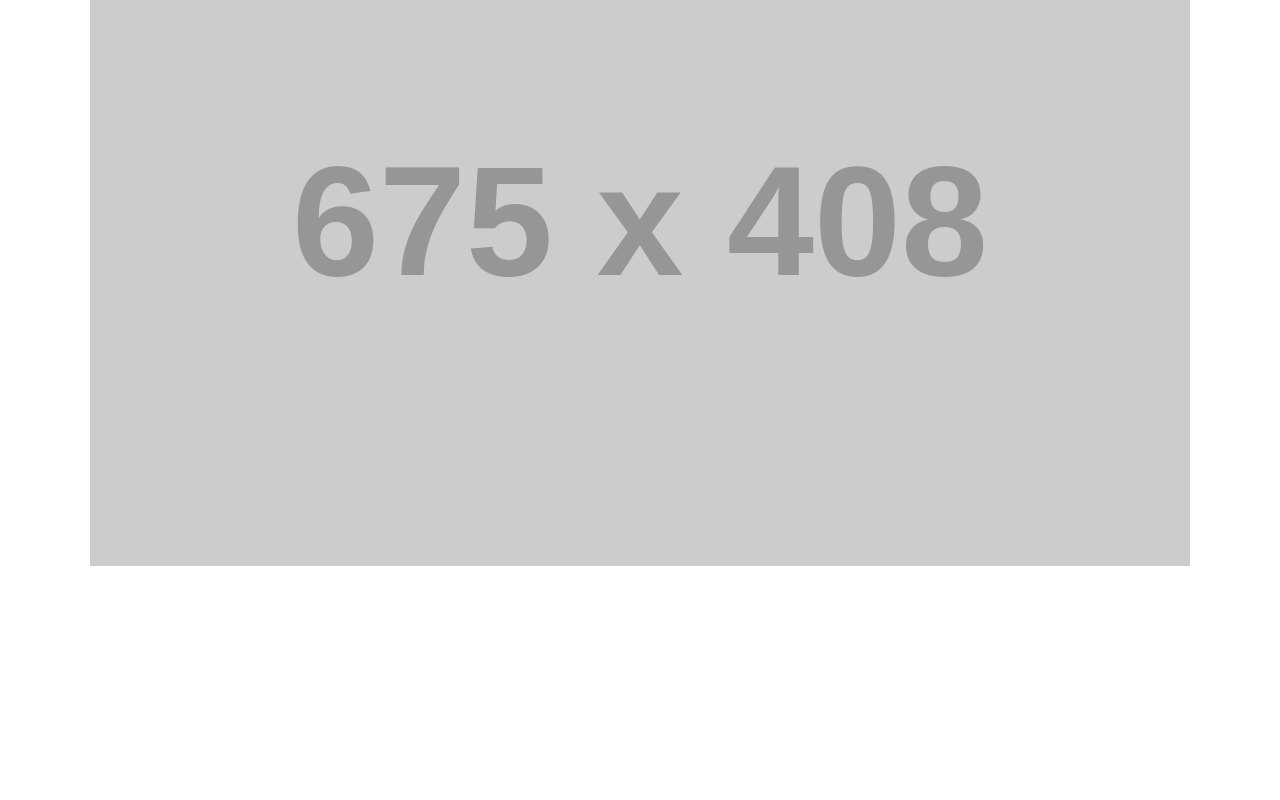
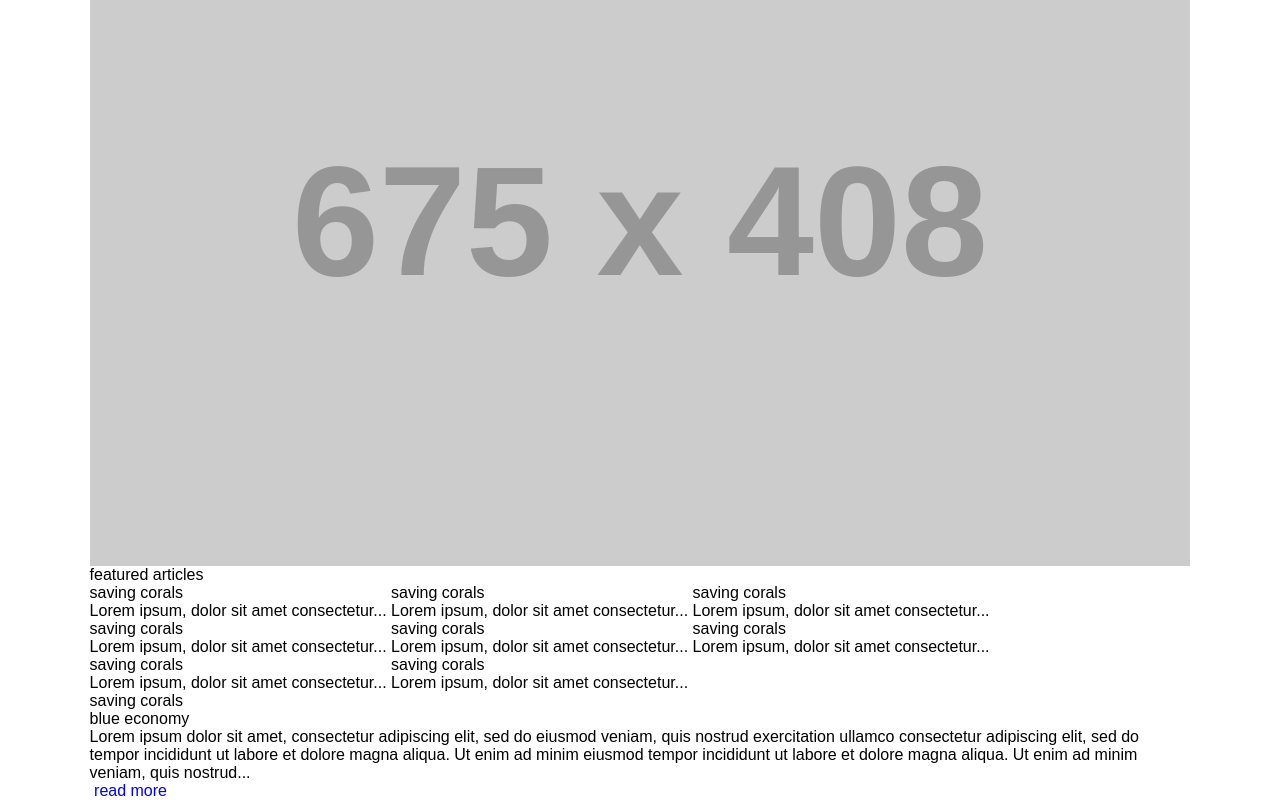
Before and after one commit to Abhijeet-Portfolio/blue-economy-sass, a plain HTML site: page index.html in a window 1280 px wide. Shown: the part 326-1126 px from the top of the page. Before the commit the page ends 892 px from the top, so only its background shows below. Drawn offline with Linux system fonts and the light colour scheme; placeholder pictures from the web are drawn by us.

Commit message:
featured-articles section html done

```diff
--- a/index.html
+++ b/index.html
@@ -68,6 +68,54 @@
         </div>
       </section>
       <!--world-ocean section end-->
+      <!--featured-articles section start-->
+      <section class="featured-articles">
+        <div class="wrapper">
+          <h2>featured articles</h2>
+          <ul>
+            <li>
+              <h3>saving corals</h3>
+              <p>Lorem ipsum, dolor sit amet consectetur...</p>
+            </li>
+            <li>
+              <h3>saving corals</h3>
+              <p>Lorem ipsum, dolor sit amet consectetur...</p>
+            </li>
+            <li>
+              <h3>saving corals</h3>
+              <p>Lorem ipsum, dolor sit amet consectetur...</p>
+            </li>
+            <li>
+              <h3>saving corals</h3>
+              <p>Lorem ipsum, dolor sit amet consectetur...</p>
+            </li>
+            <li>
+              <h3>saving corals</h3>
+              <p>Lorem ipsum, dolor sit amet consectetur...</p>
+            </li>
+            <li>
+              <h3>saving corals</h3>
+              <p>Lorem ipsum, dolor sit amet consectetur...</p>
+            </li>
+            <li>
+              <h3>saving corals</h3>
+              <p>Lorem ipsum, dolor sit amet consectetur...</p>
+            </li>
+            <li>
+              <h3>saving corals</h3>
+              <p>Lorem ipsum, dolor sit amet consectetur...</p>
+            </li>
+          </ul>
+          <div>
+            <h4>saving corals</h4>
+            <h5>blue economy</h5>
+            <p>Lorem ipsum dolor sit amet, consectetur adipiscing elit, sed do eiusmod veniam, quis nostrud exercitation ullamco consectetur adipiscing elit, sed do tempor incididunt ut labore et dolore magna aliqua. Ut enim ad minim eiusmod tempor incididunt ut labore et dolore magna aliqua. Ut enim ad minim veniam, quis nostrud...</p>
+            <a href="#FIXME" title="economist intelligence unit" class="unit"></a>
+            <a href="#FIXME" title="read more" class="more">read more</a>
+          </div>
+        </div>
+      </section>
+      <!--featured-articles section end-->
     </main>
     <!--main section end-->
 
```
